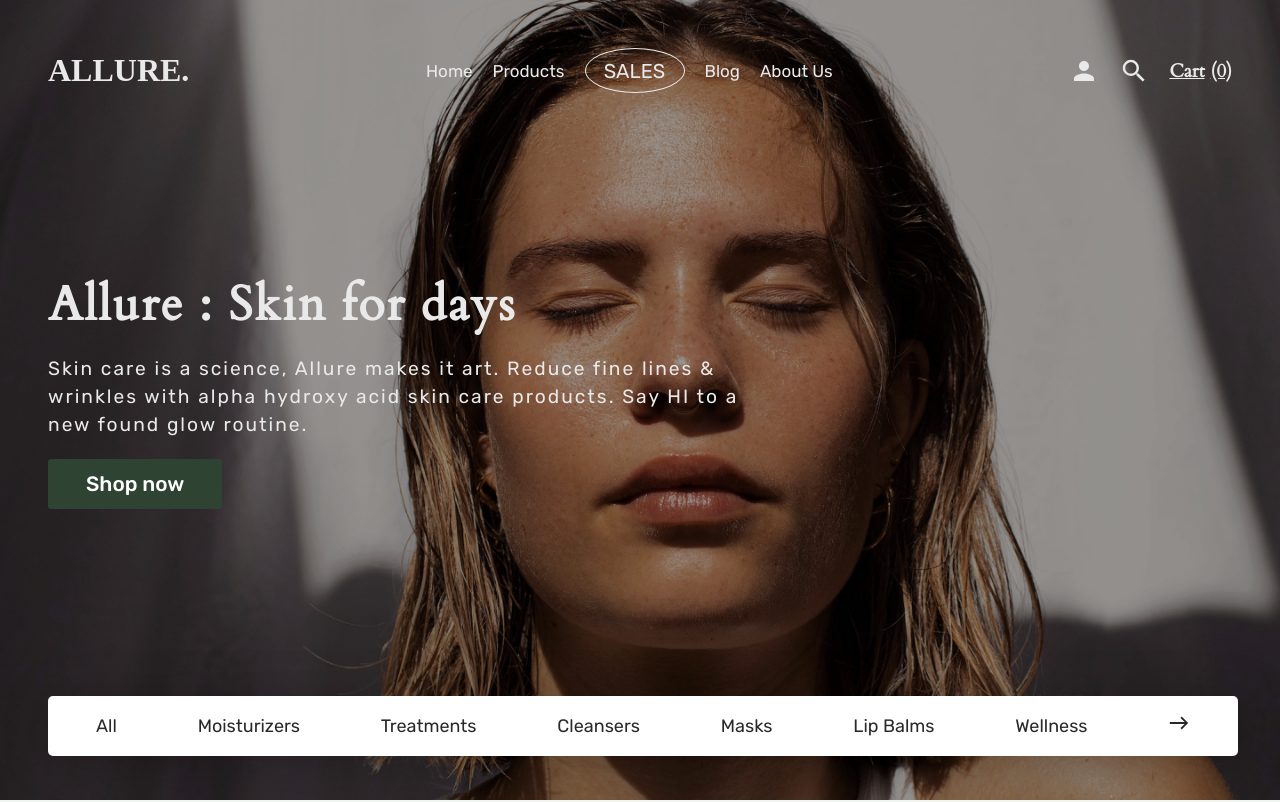
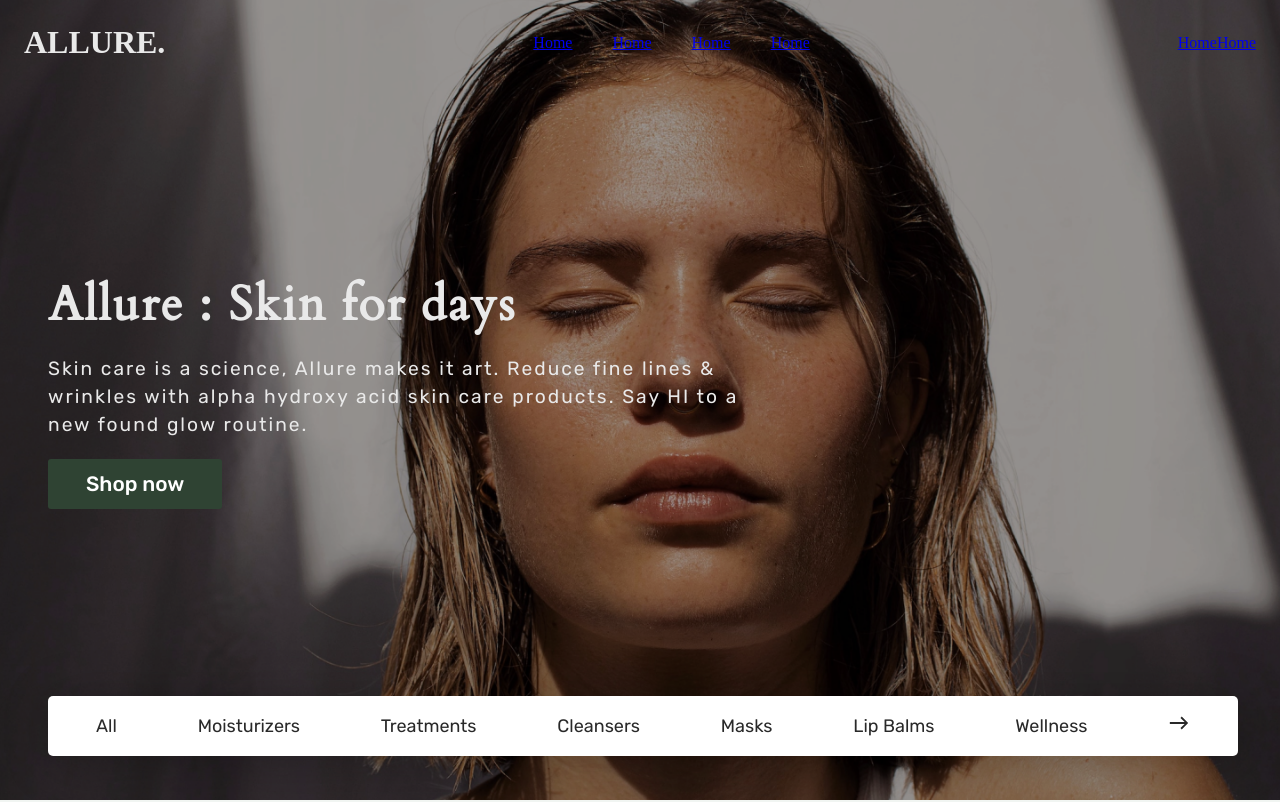
Before and after one commit to Kel-VinTech/Allure-ecommerce, a React (Vite) app: page / in a window 1280 px wide. Shown: the top 802 px of the page. Built offline with nearby package versions, Linux system fonts and the light colour scheme.

Commit message:
made navbar

```diff
--- a/src/App.jsx
+++ b/src/App.jsx
@@ -1,7 +1,8 @@
 import React from 'react'
 import{
 NavBar,
- Footer
+ Footer,
+ BlogContent
 } from "../src/components";
 import {
   Home,
@@ -17,6 +18,7 @@ function App() {
       <NavBar />
         <Routes>
           <Route path='/' element={<Home />}/>
+          <Route path='/blog' element={<BlogContent />}/>
           <Route path='/about' element={<AboutUs />}/>
         </Routes>
         <Footer />
--- a/src/components/BlogContent/index.jsx
+++ b/src/components/BlogContent/index.jsx
@@ -12,10 +12,10 @@ import 'swiper/scss/pagination';
 const BlogContent = (props) => {
 
     return (
-        <main id="#blog" className="row">
-          <div id="#blog" className="blog_content">
+        <main className="row">
+          <div  className="blog_content">
             <div className="blog_content1 row">
-                <div className="heading">
+                <div id="blog" className="heading">
                     <h1 className="heading_text">Allure’s Blog</h1>
                     <div className="Heading_icons">
                         <div className="directions-icon">
--- a/src/components/NavBar/index.jsx
+++ b/src/components/NavBar/index.jsx
@@ -1,4 +1,4 @@
-import "/src/scss/Navbar.scss";
+import "/src/scss/Nav.scss";
 import Logo from "../Logo";
 import ProductCart from "../ProductCart";
 import { NavLink ,useLocation} from "react-router-dom";
@@ -6,67 +6,55 @@ import { MdSearch,MdMenu, MdPerson } from "react-icons/md";
 import { useState } from "react";
 
 const NavBar =() => {
-    const [Mobile, setMobile] = useState(false)
-    const location = useLocation();
-    const isHome = location.pathname === '/';
-    const isAbout = location.pathname === '/about';
-    const homeStyle ={
-        position: isHome? "absolute" :  "relative",
-        backgroundColor:isHome? "" : "#f1f5f2",
-        color: isHome ? "" : "blue"
-    }
+    const [mobile, setMobile] = useState(false)
+
+    // const location = useLocation();
+    // const isHome = location.pathname === '/';
+    // const isAbout = location.pathname === '/about';
+    // const homeStyle ={
+    //     position: isHome? "absolute" :  "relative",
+    //     backgroundColor:isHome? "" : "#f1f5f2",
+    //     color: isHome ? "" : "blue"
+    // }
 
     return (
+        <div>
+            <nav>
+                <Logo />
+                <div>
+                    <ul className={mobile? "nav-link-mobile" : "navbar"}
+                    onClick={()=> setMobile(false)}
+                    >
+                        <li>
+                            <NavLink  to="/">Home</NavLink>
+                        </li>
 
+                        <li>
+                            <NavLink to="/">Home</NavLink>
+                        </li>
 
-        <div className="navbar row"
-        style={homeStyle}
-        >
-            <Logo />
-            <nav className={Mobile? "nav-links-mobile" : "nav_links"}
-            onClick={() => setMobile(false)}
-            >
-                <ul>
-                    <li ><NavLink activeClassName="active-home" to="/"
-                    style={{color: isHome ? '#E9E9E9': '#292929'}}
-                    >Home</NavLink></li>
+                        <li>
+                            <NavLink to="/">Home</NavLink>
+                        </li>
 
-                    <li><NavLink activeClassName="active-pages" to="/"
-                    style={{color: isHome ? '#E9E9E9': '#292929'}}>Products</NavLink></li>
+                        <li>
+                            <NavLink  to="/">Home</NavLink>
+                        </li>
+                    </ul>
+                </div>
 
-                        <div className="oval"
-                        style={{borderColor: isHome ? '#E9E9E9': '#292929'}}
-                        >
-                        <li><NavLink activeClassName="active-pages"
-                        style={{color: isHome ? '#E9E9E9': '#292929'}}
-                        className="sales"
-                         to="/">SALES</NavLink></li>
-                        </div>
-                    <li><NavLink  activeClassName="active-pages"
-                    style={{color: isHome ? '#E9E9E9': '#292929'}}
-                    to="#blog">Blog</NavLink></li>
+                <div className="secondary">
+                    <NavLink  to="/">Home</NavLink>
+                    <NavLink to="/">Home</NavLink>
 
-                    <li><NavLink activeClassName="active-about"
-                    style={{color: isHome ? '#E9E9E9': '#292929'}}
-                    to="/about">About Us</NavLink></li>
-                </ul>
+                    <div className="mobile-display">
+                        <button onClick={() => setMobile(!mobile)}>
+                            {mobile? "yes " :<MdMenu />}
+                        </button>
+                    </div>
+                </div>
 
             </nav>
-
-            <div className="secondary_link"
-            >
-                <MdPerson
-                style={{color: isHome ? '#E9E9E9': '#292929'}}
-                />
-                <MdSearch
-                style={{color: isHome ? '#E9E9E9': '#292929'}} />
-                <ProductCart
-                />
-                <button className="nav-links-mobile" onClick={() => setMobile(!Mobile)}>
-                    {Mobile? "yes": <MdMenu />}
-                </button>
-            </div>
-
         </div>
     )
 }
--- a/src/scss/Hero.scss
+++ b/src/scss/Hero.scss
@@ -9,17 +9,7 @@ section{
     width:100%;
  }
 
-nav{
-    display:flex;
-    position: relative;
-    overflow: hidden;
-    align-items: center;
-    justify-content: space-between;
-    top:0;
-    left:0;
-    color: #fff;
-    width:100%;
-}
+
 
 .hero-content{
     position: absolute;
--- /dev/null
+++ b/src/scss/Nav.scss
@@ -0,0 +1,81 @@
+// large screen
+nav{
+    display:flex;
+    position: absolute;
+    align-items: center;
+    justify-content: space-between;
+    top:0;
+    left:0;
+    width:100%;
+    padding: 1.5rem;
+}
+
+.navbar{
+    display: flex;
+    align-items: center;
+    justify-content: center;
+}
+
+.navbar li{
+    list-style: none;
+    padding: 0 20px;
+    position: relative;
+}
+
+#navbar li a{
+    text-decoration: none;
+    font-size: 20px;
+    color: #fff;
+}
+
+.navbar li a:hover{
+    color: aqua;
+}
+
+button{
+    border: none;
+    background: none;
+    font-size: 30px;
+    color: #fff;
+}
+
+.mobile-display{
+    display: none;
+}
+
+@media (max-width:768px){
+    nav{
+        .navbar{
+            display: none;
+        }
+        .nav-link-mobile{
+            position: fixed;
+            display: block;
+            list-style: none;
+            background-color: red;
+            top: 14%;
+            right: 0px;
+            width: 300px;
+            height: 100vh;
+            z-index: 1;
+            box-shadow: 0 40px 60px rgba(0, 0, 0, 0.1);
+            transition: .5s ease-in-out;
+
+        }
+
+        ul li{
+            display: flex;
+            flex-direction: column;
+            justify-content: center;
+            align-items: center;
+            padding:3rem 1rem;
+
+        }
+
+        .mobile-display{
+            position: absolute;
+            display: block;
+            right: 20px;
+        }
+    }
+    }
--- a/src/scss/Navbar.scss
+++ b/src/scss/Navbar.scss
@@ -1,138 +1,152 @@
-.navbar{
-        display: flex;
-        width: 100%;
-        justify-content: space-between;
-        align-items: center;
-        position: absolute;
+// .navbar{
+//         display: flex;
+//         width: 100%;
+//         justify-content: space-between;
+//         align-items: center;
+//         position: absolute;
+//         max-width: 550px;
 
 
 
-        .nav_links{
-                display: none;
-                justify-content: center;
-                align-items: center;
-                top: 0;
-                left: 0;
+//         .nav_links{
+//                 display: flex;
+//                 justify-content: center;
+//                 align-items: center;
+//                 flex-direction: column;
+//                 top: 60px;
+//                 right: 0;
+//                 width: 300px;
+//                 height: 100vh;
+//                 background: #292929;
+//                 position: fixed;
 
 
+//                 ul{
+//                     display: block;
+//                     justify-content: center;
+//                     align-items: center;
+//                     gap: 20px;
+//                     list-style: none;
+//                     text-align: center;
+
+//                         li a{
+//                                 color: #E9E9E9;
+//                                 text-decoration: none;
+//                                 font-family: 'Rubik';
+//                                 font-style: normal;
+//                                 font-weight: 400;
+//                         }
+//                         li a:focus{
+//                                 text-decoration-line: underline;
+//                                 font-weight: 600;
+//                         }
+
+//                         .sales{
+//                                 border-radius: 50%;
+//                                 font-size: 18px;
+//                         }
+//                         .oval {
+//                                 width: 100px;
+//                                 height: 45px;
+//                                 border: 1px solid #E9E9E9;
+//                                 border-radius: 50%;
+//                                position: relative;
+//                                display: flex;
+//                                justify-content: center;
+//                                align-items: center;
+//                         }
+//                         .oval :focus{
+//                                 text-decoration: none;
+//                         }
+//                 }
+//         }
+
+//         .secondary_link{
+//                 display: flex;
+//                 justify-content: center;
+//                 align-items: center;
+//                 gap: 20px;
+
+//                 .nav-links-mobile{
+//                         border: none;
+//                         background: none;
+
+//                 }
+//                 ul li {
+//                         text-align: center;
+//                 }
+
+//         }
+//         .secondary_link svg{
+//                 font-size: 30px;
+//                 color: #E9E9E9;
+//         }
+// }
 
 
-                ul{
-                    display: block;
-                    justify-content: center;
-                    align-items: center;
-                    gap: 20px;
-                    list-style: none;
-                    text-align: center;
-
-                        li a{
-                                color: #E9E9E9;
-                                text-decoration: none;
-                                font-family: 'Rubik';
-                                font-style: normal;
-                                font-weight: 400;
-                        }
-                        li a:focus{
-                                text-decoration-line: underline;
-                                font-weight: 600;
-                        }
-
-                        .sales{
-                                border-radius: 50%;
-                                font-size: 18px;
-                        }
-                        .oval {
-                                width: 100px;
-                                height: 45px;
-                                border: 1px solid #E9E9E9;
-                                border-radius: 50%;
-                               position: relative;
-                               display: flex;
-                               justify-content: center;
-                               align-items: center;
-                        }
-                        .oval :focus{
-                                text-decoration: none;
-                        }
-                }
-        }
-
-        .secondary_link{
-                display: flex;
-                justify-content: center;
-                align-items: center;
-                gap: 20px;
-
-                .nav-links-mobile{
-                        border: none;
-                        background: none;
-
-                }
-                ul li {
-                        text-align: center;
-                }
-
-        }
-        .secondary_link svg{
-                font-size: 30px;
-                color: #E9E9E9;
-        }
-}
+// @media screen
+//  and (min-width:1024px)
+// and (max-width:1600px){
+//      .navbar{
+//         display: flex;
+//         width: 100%;
+//         justify-content: space-between;
+//         align-items: center;
+//         position: absolute;
 
 
-@media screen
- and (min-width:1024px)
-and (max-width:1600px){
-     .navbar{
+//         .nav-links-mobile{
+//                 visibility: hidden;
+//                 display: none;
+//         }
+//         .nav_links{
+//                 position: relative;
+//                 display: flex;
+//                 justify-content: center;
+//                 align-items: center;
+//                 top: 0;
+//                 height: 100%;
+//                 width: 100%;
+//                 background: none;
 
-        .nav-links-mobile{
-                visibility: hidden;
-                display: none;
-        }
-        .nav_links{
-                position: relative;
-                display: flex;
-                justify-content: center;
-                align-items: center;
-
-                .secondary_link svg{
-                        font-size: 30px;
-                        color: #E9E9E9;
-                }
+//                 .secondary_link svg{
+//                         font-size: 30px;
+//                         color: #E9E9E9;
+//                 }
 
 
-                ul{
-                    display: flex;
-                    justify-content: center;
-                    align-items: center;
-                    gap: 20px;
-                    list-style: none;
+//                 ul{
+//                     display: flex;
+//                     justify-content: center;
+//                     align-items: center;
+//                     gap: 20px;
+//                     list-style: none;
 
-                        li a{
-                                text-decoration: none;
-                                font-size: 17px;
-                        }
+//                         li a{
+//                                 text-decoration: none;
+//                                 font-size: 17px;
+//                         }
 
-                        .sales{
-                                border-radius: 100%;
-                                padding: 14px;
-                                margin: 10px;
-                                font-weight: 400;
-                                font-size: 20px;
-                                position: relative;;
-                        }
-                        .oval {
-                                width: 100px;
-                                height: 45px;
-                                border: 1px solid #E9E9E9;
-                                border-radius: 50%;
-                               position: relative;
-                               display: flex;
-                               justify-content: center;
-                               align-items: center;
-                        }
-                }}
-        }
+//                         .sales{
+//                                 border-radius: 100%;
+//                                 padding: 14px;
+//                                 margin: 10px;
+//                                 font-weight: 400;
+//                                 font-size: 20px;
+//                                 position: relative;;
+//                         }
+//                         .oval {
+//                                 width: 100px;
+//                                 height: 45px;
+//                                 border: 1px solid #E9E9E9;
+//                                 border-radius: 50%;
+//                                position: relative;
+//                                display: flex;
+//                                justify-content: center;
+//                                align-items: center;
+//                         }
+//                 }}
+//         }
 
 
-     }
+//      }
```
